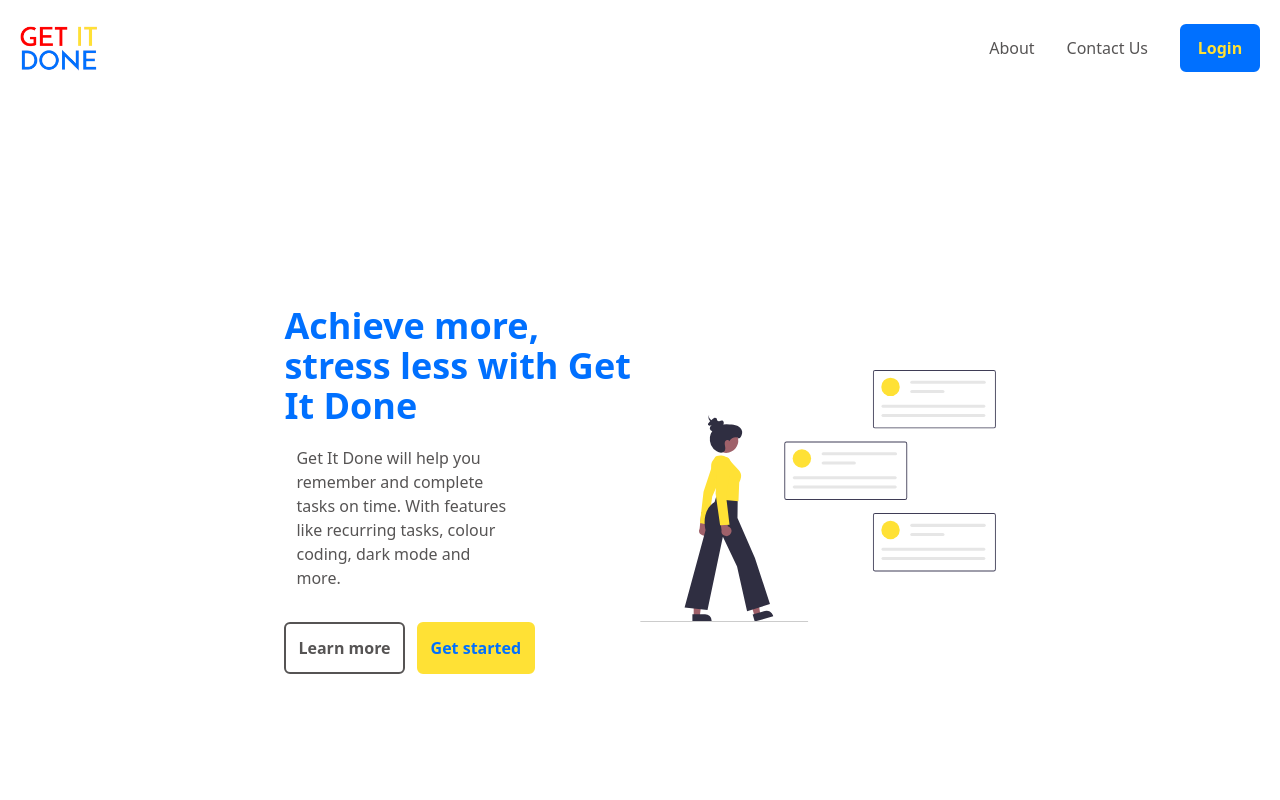
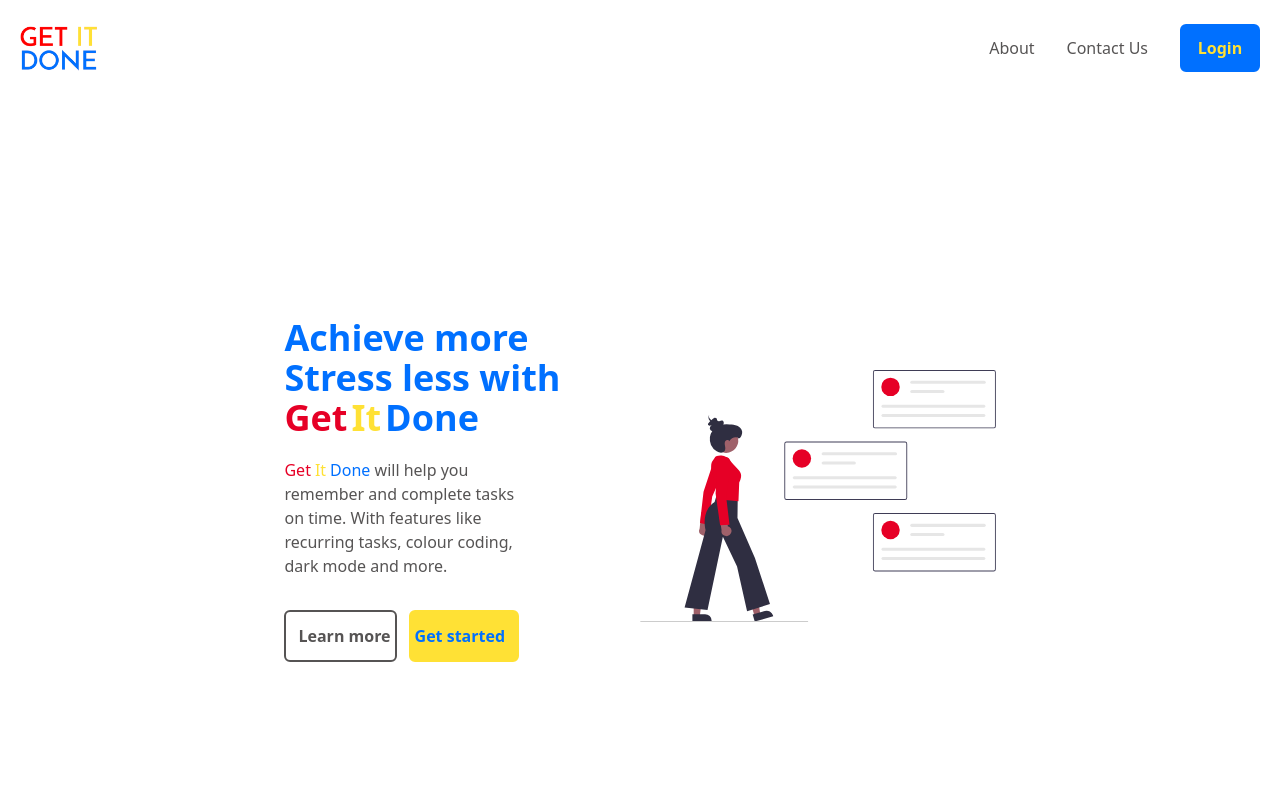
Before and after one commit to realazaber/laravel-task-tracker, a Nuxt app in the folder frontend/: page / in a window 1280 px wide. Shown: the top 800 px of the page. Built offline with nearby package versions, Linux system fonts and the light colour scheme.

Commit message:
Fixed home page learn more and get started buttons spacing

```diff
--- a/frontend/pages/index.vue
+++ b/frontend/pages/index.vue
@@ -1,16 +1,21 @@
 <template>
     <div class="min-h-[100vh] w-full flex flex-row text-center items-center justify-center">
         <div class="w-1/3 text-left">
-            <h1 class="text-pri text-4xl font-bold w-full">Achieve more, stress less with Get It Done</h1>
-            <p class="py-5 text-accent font-medium w-4/6">Get It Done will help you remember and complete tasks on time.
+            <h1 class="text-pri text-4xl font-bold w-full">Achieve more<br />Stress less with <br />
+                <GetItDone></GetItDone>
+            </h1>
+
+            <p class="py-5 px-0 text-accent font-medium w-4/6">
+                <GetItDone></GetItDone>
+                will help you remember and complete tasks on time.
                 With features like recurring tasks, colour coding, dark mode and more.</p>
             <div class="flex py-3 gap-3">
-                <nuxt-link class="border border-2 border-[#565454] rounded-md p-3 font-semibold" to="/about">Learn more</nuxt-link>
-                <nuxt-link class="border border-2 border-sec bg-sec text-pri rounded-md p-3 font-semibold" to="/register">Get started</nuxt-link>
+                <nuxt-link class="pr-1 border border-2 border-[#565454] rounded-md p-3 font-semibold" to="/about">Learn more</nuxt-link>
+                <nuxt-link class="pl-1 border border-2 border-sec bg-sec text-pri rounded-md p-3 font-semibold" to="/register">Get started</nuxt-link>
             </div>
         </div>
         <div class="w-1/3">
-            <img src="/images/svgs/yellow/placeholders.svg" alt="Welcome image">
+            <img src="/images/svgs/red/placeholders.svg" alt="Welcome image">
         </div>
     </div>
 </template>
```
